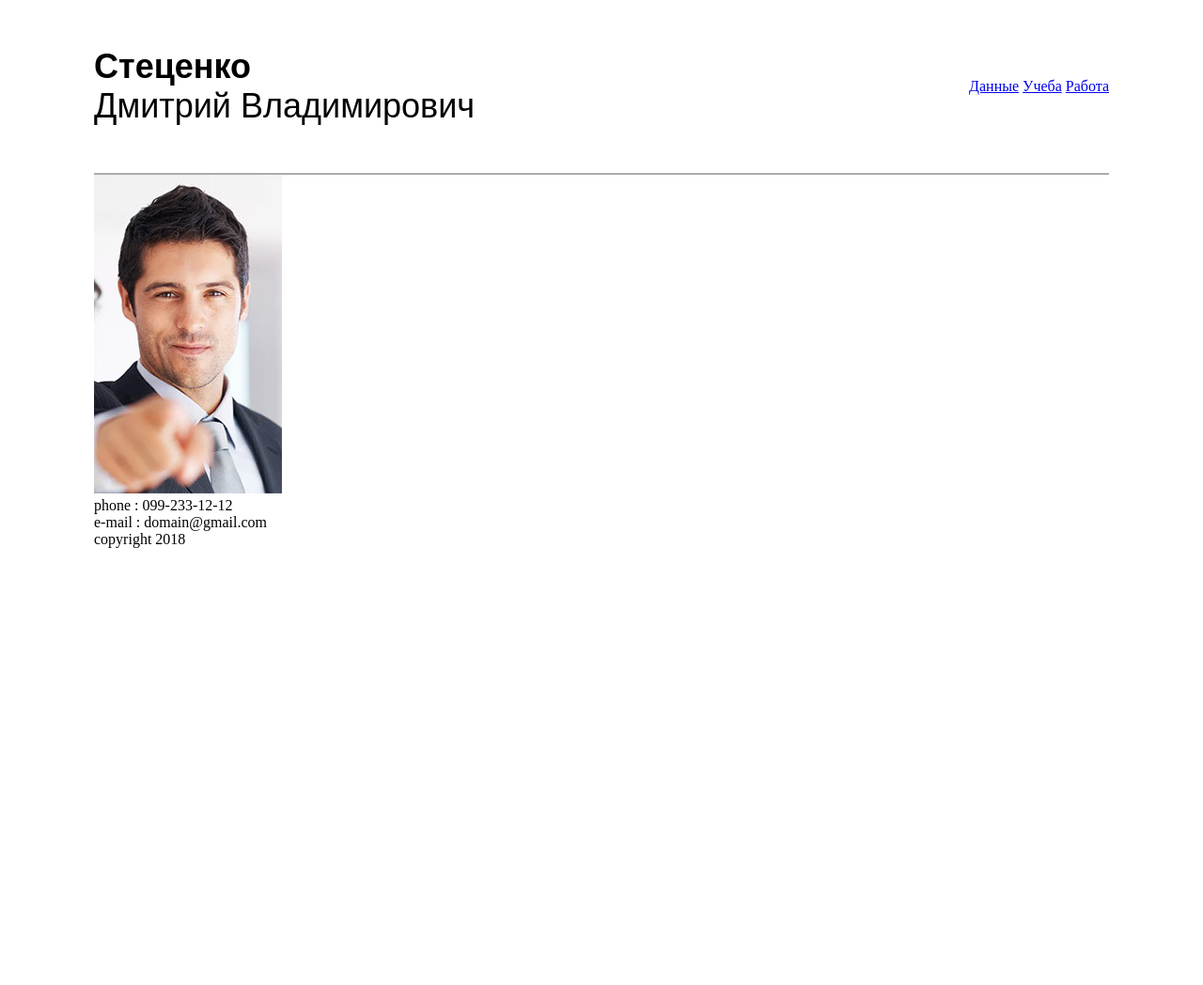
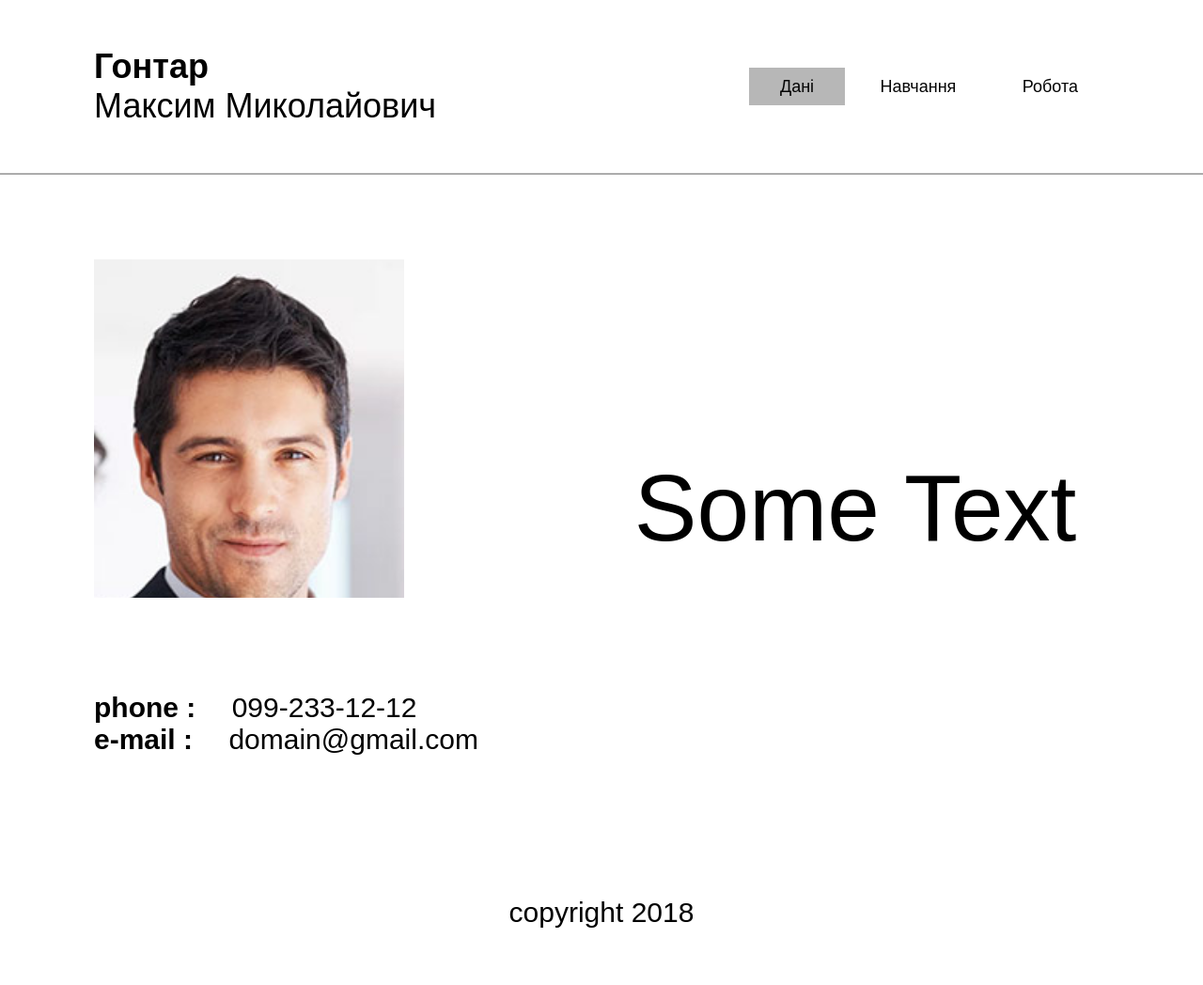
Before and after one commit to amaneshi/Grass-Coworking-2, a plain HTML site: page lessons1/index.html in a window 1280 px wide. Shown: the whole page at 94% size. Before the commit the page ends 800 px from the top, so only its background shows below. Drawn offline with Linux system fonts and the light colour scheme.

Commit message:
My changes

```diff
--- a/lessons1/css/style.css
+++ b/lessons1/css/style.css
@@ -1,7 +1,9 @@
 * {
     padding: 0;
     margin: 0;
+    font-family: Arial, sans-serif;
 }
+
 ul {
     list-style: none;
 }
@@ -9,27 +11,75 @@ ul {
 .wrapper {
     max-width: 1366px;
     margin: 0 auto;
-    padding: 50px 100px;
 }
 
-.header {
-    padding-bottom: 50px;
+header {
+    border-bottom: 2px solid #acacac;
+}
+
+.header, .main {
+    padding: 50px 100px;
     display: flex;
     justify-content: space-between;
     align-items: center;
-    border-bottom: 2px solid #acacac;
+}
+
+.main {
+    padding: 90px 100px;
+}
+
+.footer {
+    padding: 60px 100px;
+    text-align: center;
+    font-size: 30px;
 }
 
 .logo h1 {
-    font-family: Arial, sans-serif;
     font-size: 36px;
     font-weight: bold;
 }
+
 .logo span {
     display: block;
-    font-weight: 400;
+    font-weight: normal;
 }
 
 .menu li {
     display: inline-block;
 }
+
+.menu a {
+    text-decoration: none;
+    color: #040404;
+    font-size: 18px;
+    padding: 10px 33px;
+    cursor: pointer;
+}
+
+.menu a:hover, .current-page {
+    background: #b7b7b7;
+}
+
+.photo {
+    width: 330px;
+    height: 360px;
+    background-image: url('../img/photo.jpg');
+    background-size: cover;
+    margin-bottom: 100px;
+}
+
+.info {
+    font-family: Arial, sans-serif;
+    font-size: 30px;
+    font-weight: bold;
+}
+
+.info span {
+    font-weight: normal;
+}
+
+.main-right {
+    width: 50%;
+    text-align: center;
+    font-size: 100px;
+}
--- a/lessons1/index.html
+++ b/lessons1/index.html
@@ -8,32 +8,46 @@
 </head>
 
 <body>
+<header>
     <div class="wrapper">
-        <header class="header">
+        <div class="header">
             <div class="logo">
-                <h1>Стеценко <span>Дмитрий Владимирович</span></h1>
+                <h1>Гонтар <span>Максим Миколайович</span></h1>
             </div>
             <div class="menu">
                 <ul>
-                    <li><a href="#">Данные</a></li>
-                    <li><a href="#">Учеба</a></li>
-                    <li><a href="#">Работа</a></li>
+                    <li><a class="current-page" href="#">Дані</a></li>
+                    <li><a href="#">Навчання</a></li>
+                    <li><a href="#">Робота</a></li>
                 </ul>
             </div>
-        </header>
-        <main class="main">
+        </div>
+    </div>
+</header>
+<main>
+    <div class="wrapper">
+        <div class="main">
+            <div class="main-left">
             <div class="photo">
-                <img src="img/photo.jpg">
             </div>
             <div class="info">
-                <p>phone : <span>099-233-12-12</span></p>
-                <p>e-mail : <span>domain@gmail.com</span></p>
+                <p>phone :&emsp; <span>099-233-12-12</span></p>
+                <p>e-mail :&emsp; <span>domain@gmail.com</span></p>
             </div>
-        </main>
-        <footer class="footer">
+            </div>
+            <div class="main-right">
+                Some Text
+            </div>
+        </div>
+    </div>
+</main>
+<footer>
+    <div class="wrapper">
+        <div class="footer">
             <p>copyright 2018</p>
-        </footer>
+        </div>
     </div>
+</footer>
 </body>
 
 </html>
```
